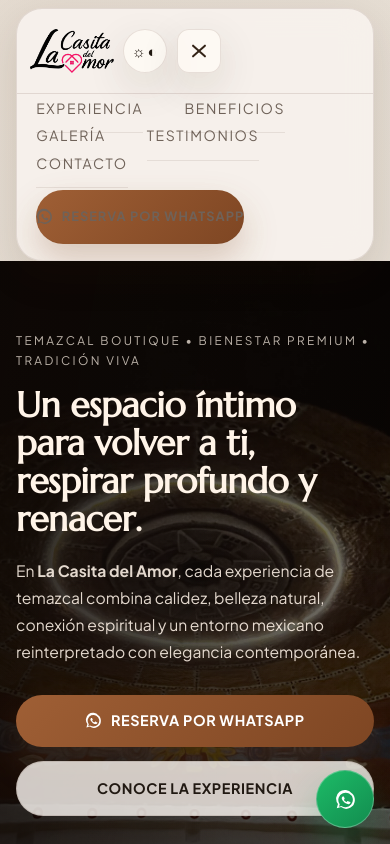
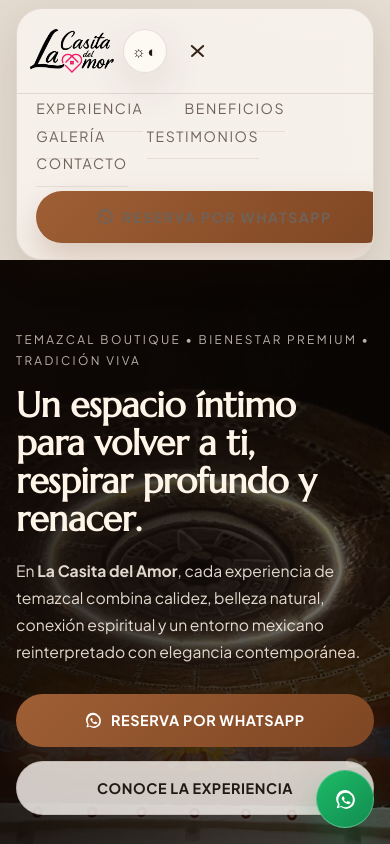
Before and after one commit to julioski85/webcasitadelamor, a plain HTML site: page index.html in a window 390 px wide. Both pictures are taken after a click on the button 198 px from the left and 51 px from the top of the page. Shown: the top 844 px of the page. Drawn offline with Linux system fonts and the light colour scheme.

Commit message:
Revert "Mejora usabilidad del menú móvil y reduce el CTA sobredimensionado"

```diff
--- a/index.html
+++ b/index.html
@@ -38,7 +38,6 @@
               Reserva por WhatsApp
             </a>
             <button class="menu-toggle" id="menuToggle" type="button" aria-expanded="false" aria-controls="mobileMenu" aria-label="Abrir menú">
-              <span class="menu-toggle__line"></span>
               <span class="menu-toggle__line"></span>
               <span class="menu-toggle__line"></span>
             </button>
--- a/styles.css
+++ b/styles.css
@@ -203,47 +203,40 @@ html[data-theme="dark"] .footer-logo {
 
 .menu-toggle {
   display: none;
-  position: relative;
-  border: 1px solid var(--line);
-  box-shadow: var(--shadow-soft);
-  background: var(--surface);
-  width: 44px;
-  height: 44px;
-  border-radius: 12px;
+  border: 0;
+  box-shadow: none;
+  background: transparent;
+  width: 42px;
+  height: 42px;
+  border-radius: 10px;
   color: color-mix(in srgb, var(--text) 85%, var(--primary));
-  transition: color 240ms ease, transform 220ms ease, background 240ms ease, border-color 240ms ease;
+  transition: color 240ms ease, transform 220ms ease, background 240ms ease;
 }
 
 .menu-toggle__line {
   position: absolute;
-  width: 18px;
-  height: 2px;
+  width: 17px;
+  height: 1.7px;
   border-radius: 999px;
   background: currentColor;
-  transition: transform 260ms ease, opacity 240ms ease;
+  transition: transform 260ms ease, opacity 240ms ease, width 260ms ease;
 }
 
-.menu-toggle__line:nth-child(1) {
-  transform: translateY(-6px);
+.menu-toggle__line:first-child {
+  transform: translateY(-4px);
 }
 
-.menu-toggle__line:nth-child(2) {
-  transform: translateY(0);
+.menu-toggle__line:last-child {
+  width: 12px;
+  transform: translateY(4px);
 }
 
-.menu-toggle__line:nth-child(3) {
-  transform: translateY(6px);
-}
-
-.menu-toggle.is-open .menu-toggle__line:nth-child(1) {
+.menu-toggle.is-open .menu-toggle__line:first-child {
   transform: translateY(0) rotate(42deg);
 }
 
-.menu-toggle.is-open .menu-toggle__line:nth-child(2) {
-  opacity: 0;
-}
-
-.menu-toggle.is-open .menu-toggle__line:nth-child(3) {
+.menu-toggle.is-open .menu-toggle__line:last-child {
+  width: 17px;
   transform: translateY(0) rotate(-42deg);
 }
 
@@ -901,7 +894,7 @@ html[data-theme="dark"] .footer-logo {
   }
 
   .mobile-menu a {
-    padding: 0.95rem 0;
+    padding: 0.85rem 0;
     font-size: 0.88rem;
     text-transform: uppercase;
     letter-spacing: 0.11em;
@@ -910,17 +903,12 @@ html[data-theme="dark"] .footer-logo {
   }
 
   .mobile-menu .button {
-    width: auto;
-    min-height: 44px;
-    margin: 0.85rem 1.2rem 1rem;
-    font-size: 0.8rem;
-    letter-spacing: 0.08em;
+    margin-block: 0.9rem 1rem;
   }
 
   .menu-toggle:hover,
   .menu-toggle:focus-visible {
-    background: color-mix(in srgb, var(--surface) 78%, transparent);
-    border-color: color-mix(in srgb, var(--primary) 28%, var(--line));
+    background: color-mix(in srgb, var(--surface) 72%, transparent);
     color: var(--primary);
   }
 
@@ -1003,10 +991,6 @@ html[data-theme="dark"] .footer-logo {
     width: 100%;
   }
 
-  .mobile-menu .button {
-    width: auto;
-  }
-
   .floating-whatsapp span {
     display: none;
   }
```
